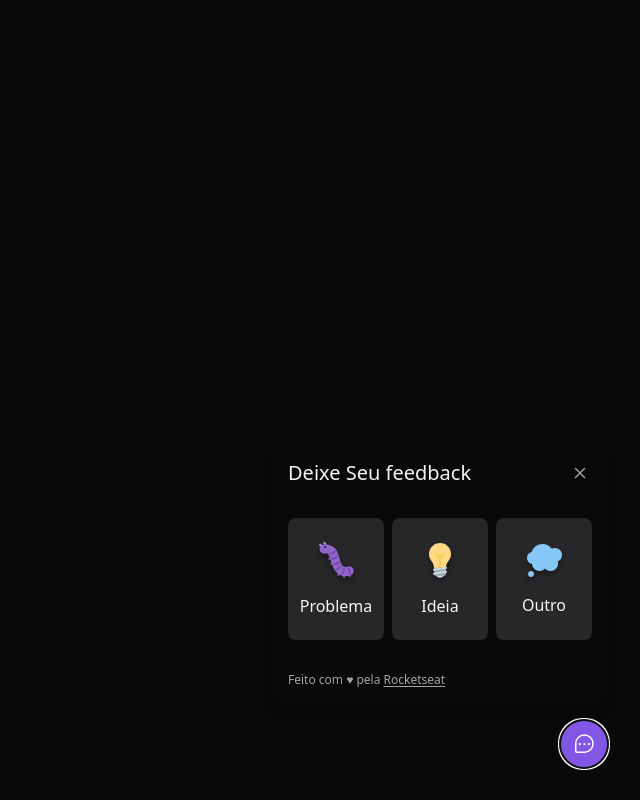
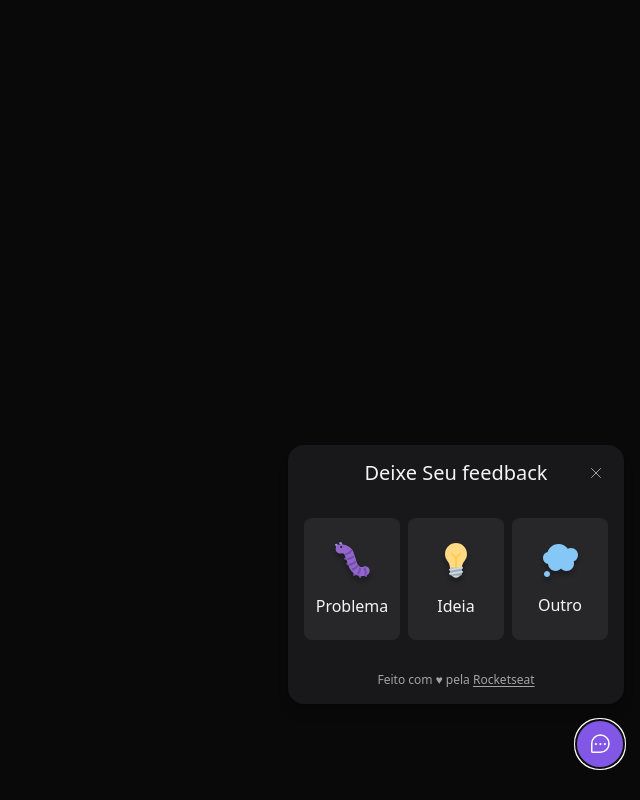
Before and after one commit to lucianovictor/feedget-nlw, a React (Vite) app: page / in a window 1280 px wide. Both pictures are taken after a click on the button "Feedback". Shown: the whole page, without its empty margins (640-1280 px from the left). Built offline with nearby package versions, Linux system fonts and the light colour scheme.

Commit message:
add improvements and svg

```diff
--- a/src/components/CloseButton.tsx
+++ b/src/components/CloseButton.tsx
@@ -3,8 +3,10 @@ import { X } from 'phosphor-react';
 
 export function CloseButton() {
   return (
-    <Popover.Button className="top-5 right-5 absolute text-zinc-400 hover:text-zinc-100 title='Fechar formulário de feedback'">
-      <X weight="bold" className="w-4 h-4" />
+    <Popover.Button className="top-5 right-5 absolute text-zinc-400 hover:text-zinc-100"
+      title="Fechar formulário de Feedback"
+    >
+     <X width="bolder" className="w-4 h-4" />
     </Popover.Button >
   );
 }
--- a/src/components/Loading.tsx
+++ b/src/components/Loading.tsx
@@ -1,9 +1,9 @@
-import { CircleNotch} from 'phosphor-react'
+import { CircleNotch } from 'phosphor-react'
 
 export function Loading() {
   return (
-    <div className='w-6 h-6 items-center justify-center overflow-hidden'>
-      <CircleNotch weight='bold' className='w-4 h-4 animate-spin'/>
+    <div className="w-6 h-6 flex items-center justify-center overflow-hidden">
+      <CircleNotch weight="bold" className="w-4 h-4 animate-spin" />
     </div>
   )
 }
--- a/src/components/Widget.tsx
+++ b/src/components/Widget.tsx
@@ -4,7 +4,7 @@ import { WidgetForm } from './WidgetForm';
 
 export function Widget() {
   return (
-    <Popover className="absolute bottom-4 right-4 md:bottom-8 md:right-8 flex flex-col items-end">
+    <Popover className="absolute bottom-4 right-4 md:bottom-8 md-right-8 flex flex-col items-end">
       <Popover.Panel>
         <WidgetForm />
       </Popover.Panel>
--- a/src/components/WidgetForm/ScreenshotButton.tsx
+++ b/src/components/WidgetForm/ScreenshotButton.tsx
@@ -8,13 +8,13 @@ interface ScreenshotButtonProps {
   onScreenshotTook: (screenshot: string | null) => void;
 }
 
-export function ScreenshotButton({screenshot,  onScreenshotTook}: ScreenshotButtonProps) {
+export function ScreenshotButton({ screenshot, onScreenshotTook }: ScreenshotButtonProps) {
   const [isTakingScreenshot, setIsTakingScreenshot] = useState(false)
 
   async function handleTakeScreenshot() {
     setIsTakingScreenshot(true);
     const canvas = await html2canvas(document.querySelector('html')!);
-    const base64image =canvas.toDataURL('image/png')
+    const base64image = canvas.toDataURL('image/png')
 
     onScreenshotTook(base64image);
 
@@ -44,7 +44,7 @@ async function handleTakeScreenshot() {
       onClick={handleTakeScreenshot}
       className="p-2 bg-zinc-800 rounded-md border-transparent hover:bg-zinc-700 transition-colors focus:outline-none focus:ring-2 focus:ring-offset-2 focus:ring-offset-zinc-900 focus:ring-brand-500"
     >
-    {isTakingScreenshot ? <Loading/> : <Camera className="w-6 h-6" />}
+      {isTakingScreenshot ? <Loading /> : <Camera className="w-6 h-6" />}
     </button>
   )
 }
--- a/src/components/WidgetForm/Steps/FeedbackContentStep.tsx
+++ b/src/components/WidgetForm/Steps/FeedbackContentStep.tsx
@@ -27,15 +27,15 @@ export function FeedbackContentStep({feedbackType, onFeedbackRestartRequested, o
     <header>
       <button
          type="button"
+         onClick={onFeedbackRestartRequested}
          className="top-5 left-5 absolute text-zinc-400 hover:text-zinc-100"
-        onClick={onFeedbackRestartRequested}
        >
 
         <ArrowLeft weight="bold" className="w-4 h-4"/>
       </button>
 
     <span className="text-xl leading-6 flex items-center gap-2">
-      <img src={feedbackTypeInfo.image.source} alt={feedbackTypeInfo.image.alt} className="w-6 h-6"/>
+      <img src={feedbackTypeInfo.image.source} alt={feedbackTypeInfo.image.alt}   className="w-6 h-6"/>
       {feedbackTypeInfo.title}
     </span>
 
@@ -45,12 +45,12 @@ export function FeedbackContentStep({feedbackType, onFeedbackRestartRequested, o
 
     <form onSubmit={handleSubmitFeedback} className="my-4 w-full">
       <textarea
-        className="min-w-[304px] w-full min-h-[112px] text-sm placeholder-zinc-400 text-zinc-100 border-zinc-600 bg-transparent rounded-md focus:border-r-brand-500 focus:ring-brand-500 focus:ring-1 focus: outline-none resize-none scrollbar scrollbar-thumb-zinc-700 scrollbar-track-transparent scrollbar-thin"
+         className="min-w-[304px] w-full min-h-[112px] text-sm placeholder-zinc-400 text-zinc-100 border-zinc-600 bg-transparent rounded-md focus:border-brand-500 focus:ring-brand-500 focus:ring-1 focus:outline-none resize-none scrollbar scrollbar-thumb-zinc-700 scrollbar-track-transparent scrollbar-thin"
          placeholder="Conte com detalhes o que está acontecendo..."
-        onChange={event => setComment(event.target.value)}
+         onChange={(event) => setComment(event.target.value)}
        />
 
-      <footer className="flex-gap-2 mt-2">
+      <footer className="flex gap-2 mt-2">
        <ScreenshotButton
         screenshot={screenshot}
         onScreenshotTook ={setScreenshot}
@@ -58,7 +58,7 @@ export function FeedbackContentStep({feedbackType, onFeedbackRestartRequested, o
         <button
            type="submit"
            disabled={comment.length === 0}
-          className="p-2 bg-brand-500 rounded-mb border-transparent flex-1 flex justify-center items-center text-sm hover bg-brand-300 focus:outline-none focus:ring-2 focus:ring-offset-2 focus:ring-offset-zinc-900 focus:ring-brand-500 transition-colors disabled:opacity-50 disabled:hover:bg-brand-500"
+           className="p-2 bg-brand-500 rounded-md border-transparent flex-1 flex justify-center items-center text-sm hover:bg-brand-300 focus:outline-none focus:ring-2 focus:ring-offset-2 focus:ring-offset-zinc-900 focus:ring-brand-500 transition-colors disabled:opacity-50 disabled:hover:bg-brand-500"
          >
           Enviar Feedback
         </button>
--- a/src/components/WidgetForm/Steps/FeedbackSuccessStep.tsx
+++ b/src/components/WidgetForm/Steps/FeedbackSuccessStep.tsx
@@ -1,17 +1,20 @@
 import { CloseButton } from "../../CloseButton";
-
 interface FeedbackSuccessStepProps {
   onFeedbackRestartRequested: () => void;
 }
 
-export function FeedbackSuccessStep({onFeedbackRestartRequested}: FeedbackSuccessStepProps) {
-  return(
+export function FeedbackSuccessStep({ onFeedbackRestartRequested }: FeedbackSuccessStepProps) {
+  return (
     <>
       <header>
         <CloseButton />
       </header>
 
       <div className="flex flex-col items-center py-10 w-[304px]">
+        <svg width="41" height="40" viewBox="0 0 41 40" fill="none" xmlns="http://www.w3.org/2000/svg">
+          <path d="M38.5 34C38.5 36.209 36.709 38 34.5 38H6.5C4.291 38 2.5 36.209 2.5 34V6C2.5 3.791 4.291 2 6.5 2H34.5C36.709 2 38.5 3.791 38.5 6V34Z" fill="#77B255" />
+          <path d="M31.78 8.36202C30.624 7.61102 29.076 7.94002 28.322 9.09802L17.436 25.877L12.407 21.227C11.393 20.289 9.81103 20.352 8.87403 21.365C7.93703 22.379 7.99903 23.961 9.01303 24.898L16.222 31.564C16.702 32.009 17.312 32.229 17.918 32.229C18.591 32.229 19.452 31.947 20.017 31.09C20.349 30.584 32.517 11.82 32.517 11.82C33.268 10.661 32.938 9.11302 31.78 8.36202V8.36202Z" fill="white" />
+        </svg>
 
       </div>
 
@@ -20,9 +23,9 @@ export function FeedbackSuccessStep({onFeedbackRestartRequested}: FeedbackSucces
       <button
         type="button"
         onClick={onFeedbackRestartRequested}
-        className="py-2 px-6 mt-6 bg-zinc-800 rounded-md border-transparent text-sm leading-6 hover:bg-zinc-700 focus:outline-none focus:ring-2 focus:ring-offset-2 focus:ring-offset-zinc-900 focus:ring-brand-500 transition-colors disabled:opacity-50 disabled:hover:bg-brand-500"
+        className="py-2 px-6 mt-6 bg-zinc-800 rounded-md border-transparent text-sm leading-6 hover:bg-zinc-700 transition-colors focus:outline-none focus:ring-2 focus:ring-offset-2 focus:ring-offset-zinc-900 focus:ring-brand-500"
       >
-        Quero enviar outro
+        Quero enviar outro Feedback
       </button>
     </>
   )
--- a/src/components/WidgetForm/Steps/FeedbackTypeStep.tsx
+++ b/src/components/WidgetForm/Steps/FeedbackTypeStep.tsx
@@ -16,9 +16,11 @@ export function FeedbackTypeStep({onFeedbackTypeChanged}: FeedbackTypeStepProps)
         {Object.entries(feedbackTypes).map(([key, value]) =>{
           return(
             <button
+              key={key}
               className="bg-zinc-800 rounded-lg py-5 w-24 flex-1 flex flex-col items-center gap-2 border-2 border-transparent hover:border-brand-500 focus:border-brand-500 focus:outline-none"
               onClick={() => onFeedbackTypeChanged(key as FeedbackType)}
-            >
+              type="button"
+           >
               <img src={value.image.source} alt={value.image.alt} />
               <span>{value.title}</span>
             </button>
--- a/src/components/WidgetForm/index.tsx
+++ b/src/components/WidgetForm/index.tsx
@@ -45,7 +45,7 @@ export function WidgetForm() {
   }
 
   return (
-    <div className="bg-zinc 900 p-4 relative rounded-2xl mb-4 flex-col items-center shadow-lg w-[calc(100vw-2rem)] md:w-auto">
+    <div className="bg-zinc-900 p-4 relative rounded-2xl mb-4 flex flex-col items-center shadow-lg w-[calc(100vw-2rem)] md:w-auto">
       { feedbackSent ? (
         <FeedbackSuccessStep  onFeedbackRestartRequested={handleRestartFeedback}/>
       ) : (
```
Lines whose indentation alone changed are shown as unchanged.
